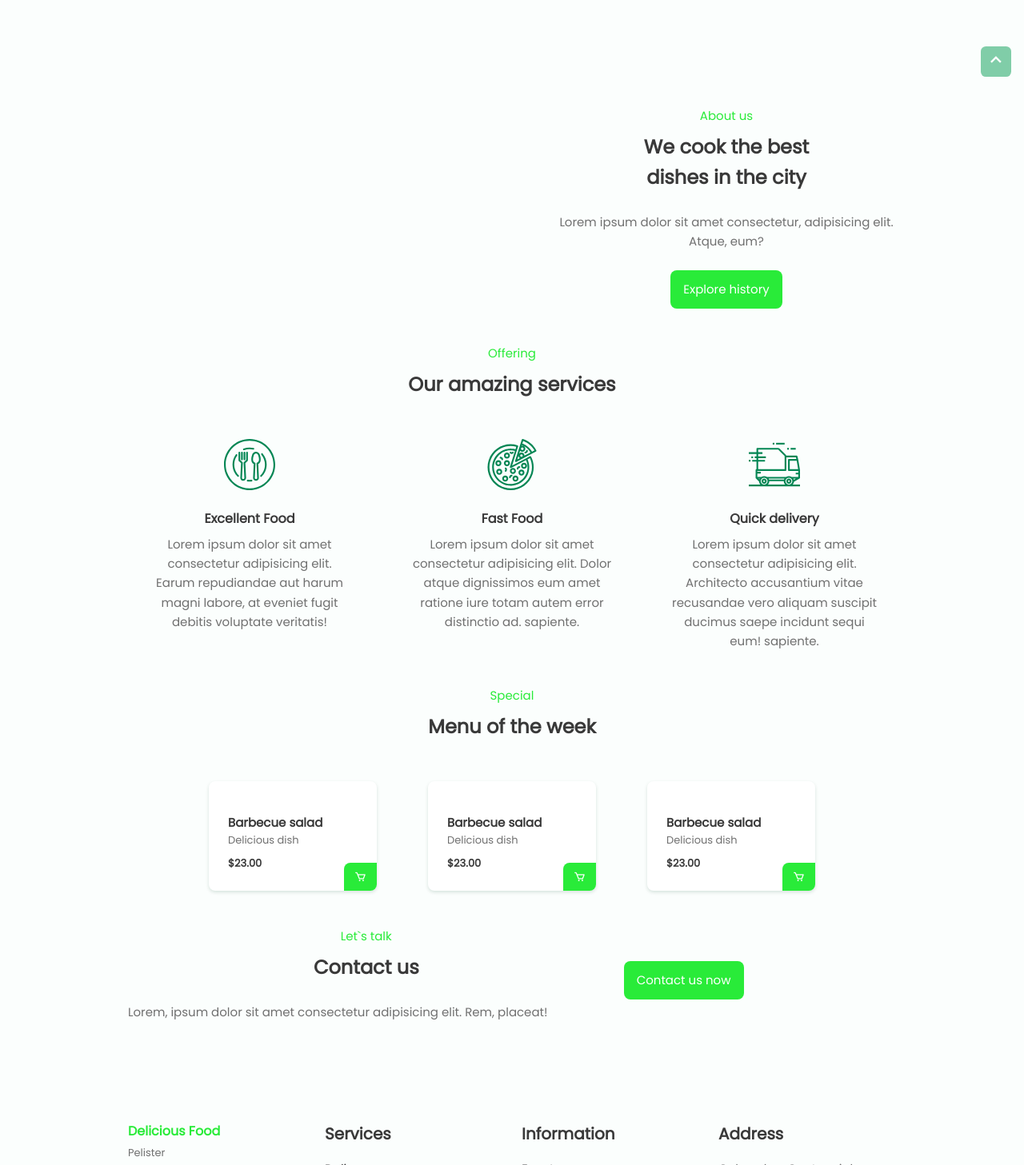
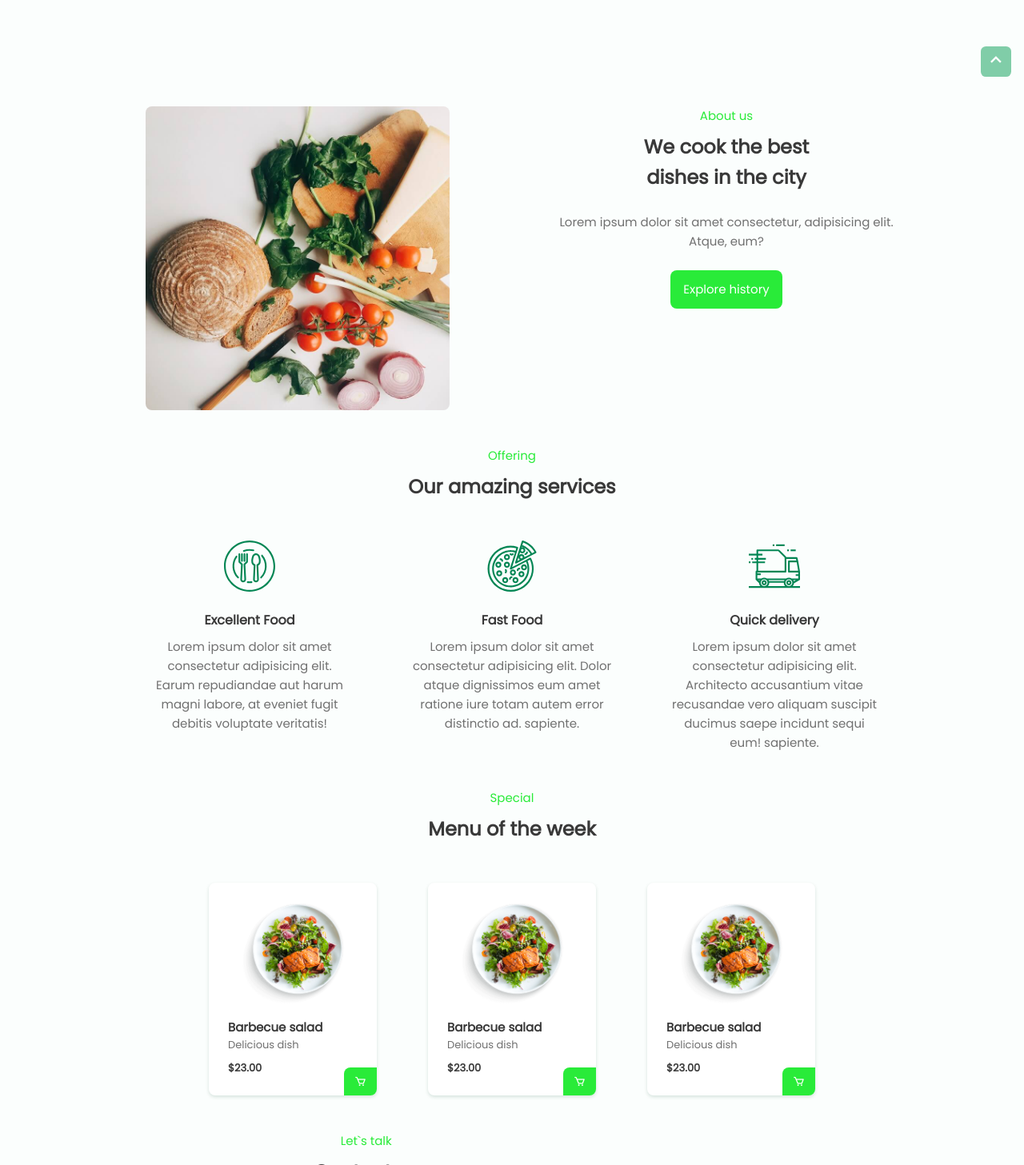
Before and after one commit to endouw/Restaurant, a plain HTML site: page index.html in a window 1280 px wide. Shown: the part 680-2137 px from the top of the page at 80% size. Drawn offline with nearby package versions, Linux system fonts and the light colour scheme; the site is published under a folder, as on GitHub Pages, so addresses that start at the root find nothing.

Commit message:
Update index.html

```diff
--- a/index.html
+++ b/index.html
@@ -7,7 +7,7 @@
     <meta name="viewport" content="width=device-width, initial-scale=1.0">
     <link href='https://unpkg.com/boxicons@2.0.9/css/boxicons.min.css' rel='stylesheet'>
     <link rel="stylesheet" href="index.css">
-    <link rel="shortcut icon" href="/assets/img/mountain-icon.svg" type="image/x-icon">
+    <link rel="shortcut icon" href="assets/img/mountain-icon.svg" type="image/x-icon">
     <title>Pelister</title>
 </head>
 
@@ -63,7 +63,7 @@
                     </p>
                     <a href="" class="button">Explore history</a>
                 </div>
-                <img src="/assets/img/about_kitchen.jpg" alt="" class="about__img">
+                <img src="assets/img/about_kitchen.jpg" alt="" class="about__img">
             </div>
         </section>
 
@@ -382,7 +382,7 @@
 
             <div class="menu__container bd-grid">
                 <div class="menu__content">
-                <img src="/assets/img/restaurant food.png" alt="" class="menu__img">
+                <img src="assets/img/restaurant food.png" alt="" class="menu__img">
                 <h3 class="menu__name">Barbecue salad</h3>
                 <span class="menu__detail">Delicious dish</span>
                 <span class="menu__price">$23.00</span>
@@ -390,7 +390,7 @@
             </div>
 
             <div class="menu__content">
-                <img src="/assets/img/restaurant food.png" alt="" class="menu__img">
+                <img src="assets/img/restaurant food.png" alt="" class="menu__img">
                 <h3 class="menu__name">Barbecue salad</h3>
                 <span class="menu__detail">Delicious dish</span>
                 <span class="menu__price">$23.00</span>
@@ -399,7 +399,7 @@
 
 
             <div class="menu__content">
-                <img src="/assets/img/restaurant food.png" alt="" class="menu__img">
+                <img src="assets/img/restaurant food.png" alt="" class="menu__img">
                 <h3 class="menu__name">Barbecue salad</h3>
                 <span class="menu__detail">Delicious dish</span>
                 <span class="menu__price">$23.00</span>
```
